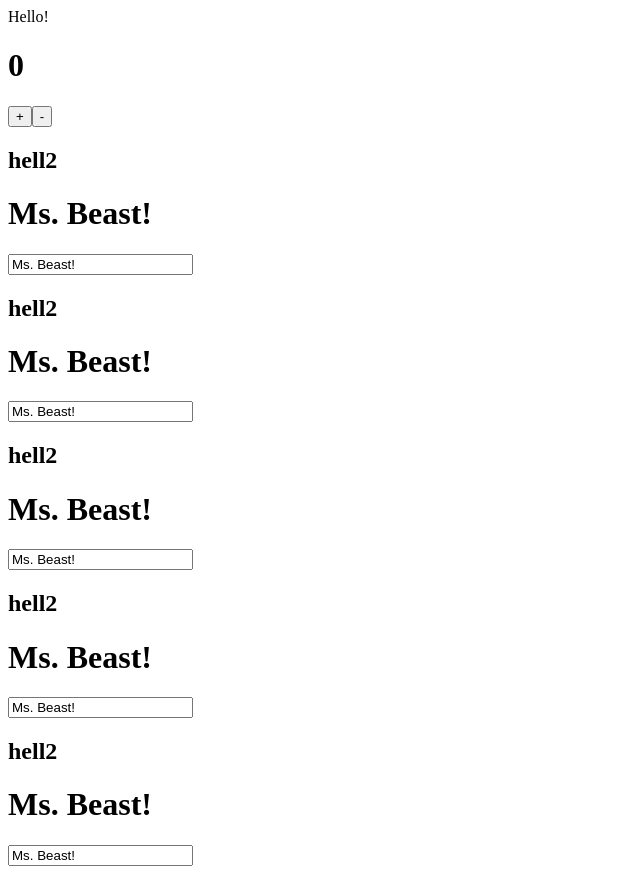
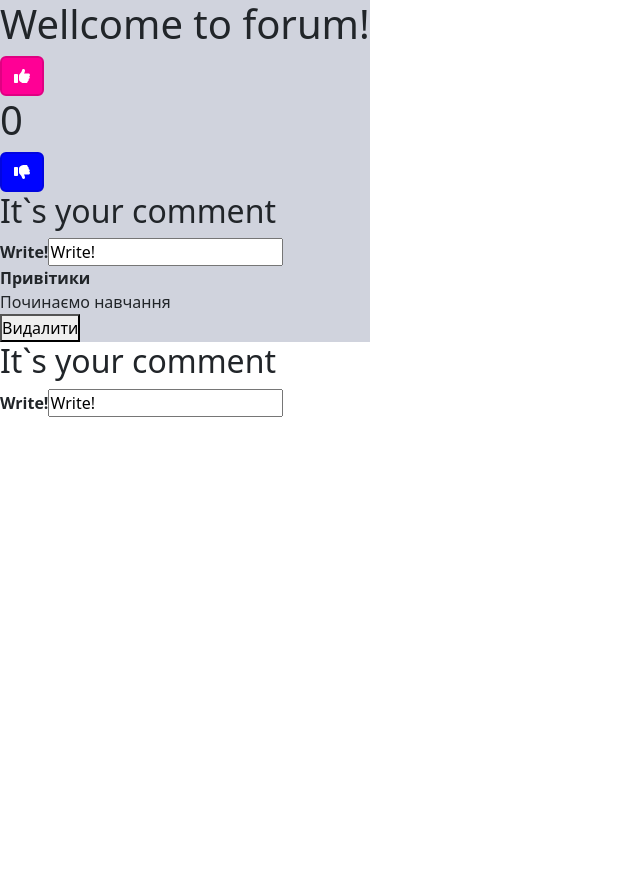
Before and after one commit to olehone/react, a React (Create React App) app in the folder hello/: page / in a window 1280 px wide. Shown: the whole page, without its empty margins (0-640 px from the left). After the commit the page ends 800 px from the top, so only its background shows below. Built offline with nearby package versions, Linux system fonts and the light colour scheme.

Commit message:
commentaries

```diff
--- a/hello/package.json
+++ b/hello/package.json
@@ -3,9 +3,13 @@
   "version": "0.1.0",
   "private": true,
   "dependencies": {
+    "@fortawesome/fontawesome-svg-core": "^6.4.2",
+    "@fortawesome/free-solid-svg-icons": "^6.4.2",
+    "@fortawesome/react-fontawesome": "^0.2.0",
     "@testing-library/jest-dom": "^5.17.0",
     "@testing-library/react": "^13.4.0",
     "@testing-library/user-event": "^13.5.0",
+    "bootstrap": "^5.3.1",
     "react": "^18.2.0",
     "react-dom": "^18.2.0",
     "react-scripts": "5.0.1",
--- a/hello/public/index.html
+++ b/hello/public/index.html
@@ -8,10 +8,5 @@
   <body>
     <div id="root"></div>
   </body>
-  <body>
-    <div id="root"></div>
-  </body>
-  <body>
-    <div id="root2"></div>
   </body>
 </html>
--- a/hello/src/App.js
+++ b/hello/src/App.js
@@ -1,25 +1,21 @@
 import React, { useState } from "react";
-import Search from "./Search";
+import Comment from "./Comment";
+import Likes from "./Likes";
+import "./Styles/App.css"
 function App() {
   const [likes, setLikes] = useState(0);
-  function increment() {
-    setLikes(likes + 1);
-    console.log("likes is " + likes);
-  }
-  function decrement() {
-    setLikes(likes - 1);
-    console.log("likes is " + likes);
-  }
   return (
     <div className="App">
-      Hello!
-      <h1>{likes}</h1>
-      <button onClick={increment}>+</button>
-      <button onClick={decrement}>-</button>
-      <Search />
-      <Search />
-      <Search />
-      <Search />
+      <h1>Wellcome to forum!</h1>
+      <Likes />
+      <Comment />
+      <div className="post">
+        <div className="post__content">
+          <strong> Привітики</strong>
+          <div>Починаємо навчання</div>
+        </div>
+      </div>
+      <div className="post__btns"> <button>Видалити</button></div>
     </div>
   );
 }
--- /dev/null
+++ b/hello/src/Comment.js
@@ -0,0 +1,14 @@
+import React, { useState } from "react";
+
+function Comment() {
+  const [text, setText] = useState("Write!");
+  return (
+    <div className="Comment">
+      <h2> It`s your comment</h2>
+      <strong>{text}</strong>
+      <input type="text" value = {text}
+      onChange={event => setText(event.target.value)}/>
+    </div>
+  );
+}
+export default Comment;
--- /dev/null
+++ b/hello/src/Likes.js
@@ -0,0 +1,33 @@
+import React, { useState } from "react";
+import { FontAwesomeIcon } from "@fortawesome/react-fontawesome";
+import { faThumbsUp, faThumbsDown } from "@fortawesome/free-solid-svg-icons";
+import "bootstrap/dist/css/bootstrap.min.css";
+import "./Styles/App.css";
+
+function Likes() {
+  const [likes, setLikes] = useState(0);
+
+  function increment() {
+    setLikes(likes + 1);
+    console.log("likes is " + likes);
+  }
+
+  function decrement() {
+    setLikes(likes - 1);
+    console.log("likes is " + likes);
+  }
+
+  return (
+    <div className="Likes">
+      <button className="btn btn-light like" onClick={increment}>
+        <FontAwesomeIcon icon={faThumbsUp} />
+      </button>
+      <h1>{likes}</h1>
+      <button className="btn btn-light dislike" onClick={decrement}>
+        <FontAwesomeIcon icon={faThumbsDown} />
+      </button>
+    </div>
+  );
+}
+
+export default Likes;
--- a/hello/src/Search.js
+++ /dev/null
@@ -1,14 +0,0 @@
-import React, { useState } from "react";
-
-function Search() {
-  const [text, setText] = useState("Ms. Beast!");
-  return (
-    <div className="Search">
-      <h2> hell2</h2>
-      <h1>{text}</h1>
-      <input type="text" value = {text}
-      onChange={event => setText(event.target.value)}/>
-    </div>
-  );
-}
-export default Search;
--- /dev/null
+++ b/hello/src/Styles/App.css
@@ -0,0 +1,30 @@
+*{
+  margin: 0;
+  padding: 0;
+
+}
+#root{
+  display: flex;
+  justify-content: space-between;
+}
+.App{
+  width: 500 px;
+  height: 400 px;
+  background-color: #d0d3dd;
+}
+.like {
+  background-color: rgb(255, 0, 149);
+  color: white;
+  border-color: rgb(223, 1, 130);
+  border-width: 2px ;
+  border-style: solid;
+  cursor: pointer;
+}
+.dislike {
+  background-color: rgb(0, 4, 255);
+  color: white;
+  border-color: rgb(1, 5, 223);
+  border-width: 2px ;
+  border-style: solid;
+  cursor: pointer;
+}
--- a/hello/src/index.js
+++ b/hello/src/index.js
@@ -2,7 +2,7 @@ import React from 'react';
 import ReactDOM from 'react-dom';
 
 import App from './App';
-import Search from './Search';
+import Search from './Comment';
 
 const root = ReactDOM.createRoot(document.getElementById('root'));
 root.render(
```
Also changed, not shown: 1 other file (tests, documents, lock files or other folders).
